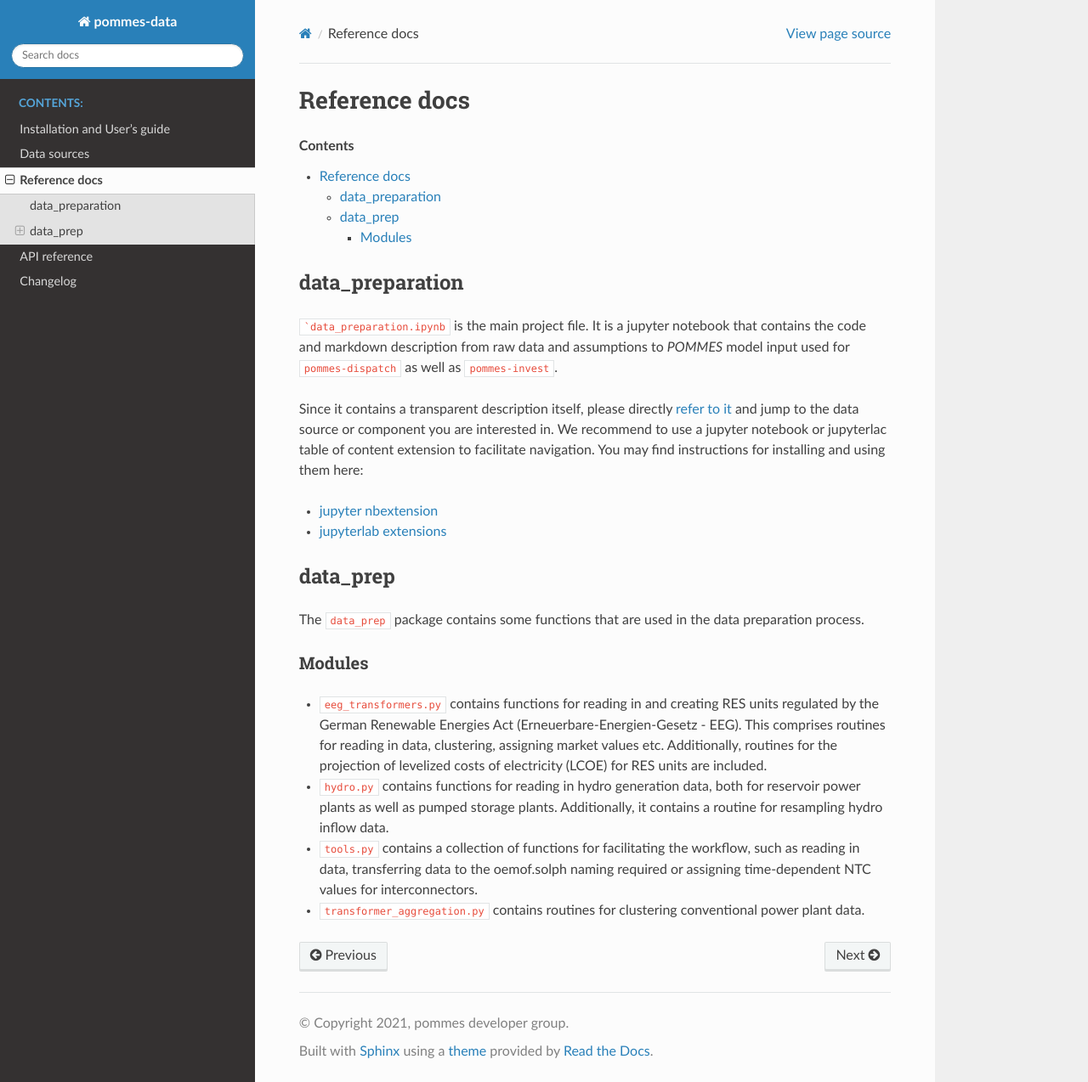
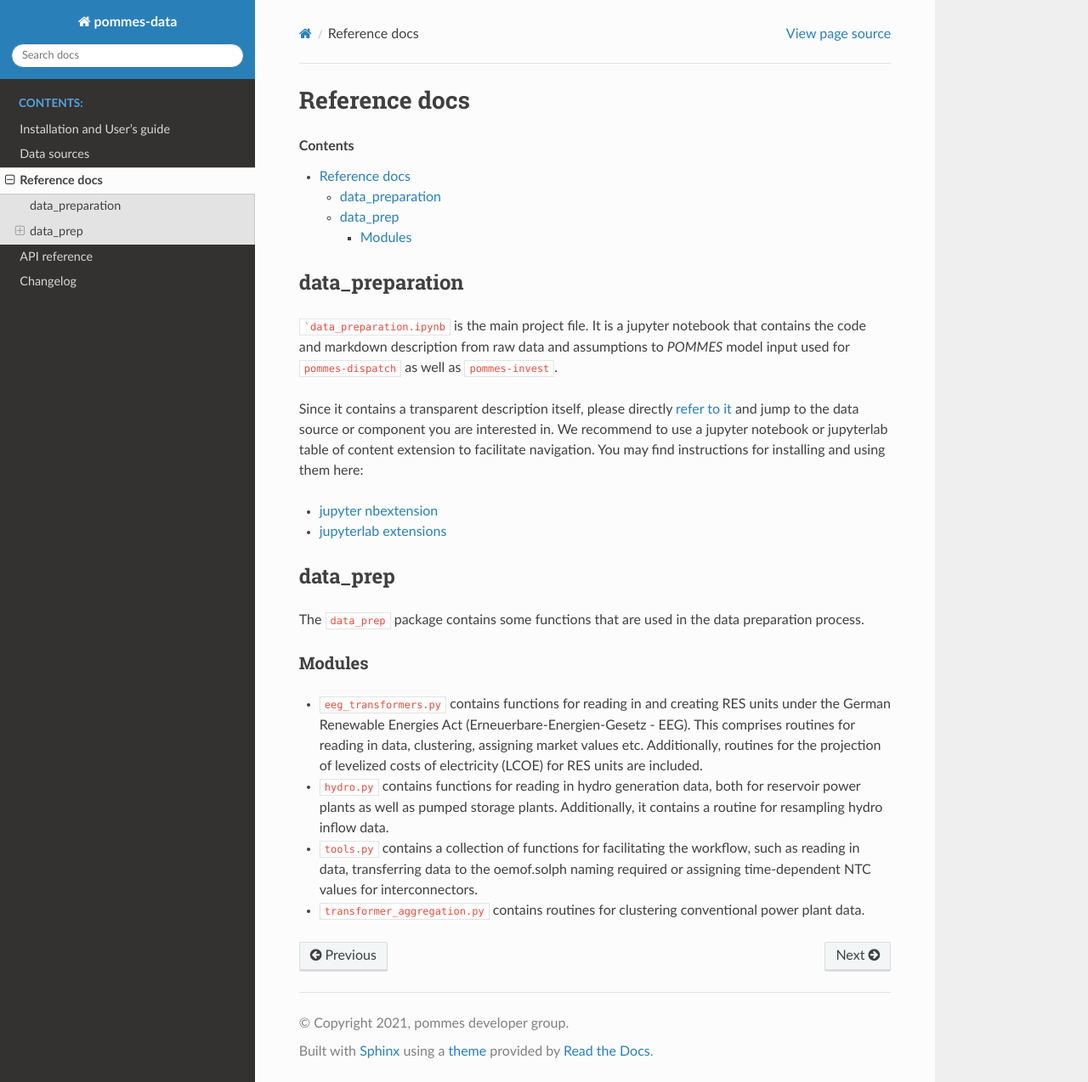
Before and after one commit to pommes-public/pommesdata, a Sphinx documentation site: the page built from docs/reference.rst, in a window 1280 px wide and 1274 px high. Shown: the whole window at 85% size. Built offline with Sphinx 7.4.7 and the Read the Docs theme 2.0.0, drawn with Linux system fonts in a browser that asks for light colours.

Commit message:
Add minor bugfixes

```diff
--- a/docs/reference.rst
+++ b/docs/reference.rst
@@ -13,7 +13,7 @@ to *POMMES* model input used for ``pommes-dispatch`` as well as ``pommes-invest`
 Since it contains a transparent description itself, please directly `refer
 to it <https://github.com/pommes-public/pommes-data/blob/dev/data_preparation.ipynb>`_
 and jump to the data source or component you are interested in. We recommend
-to use a jupyter notebook or jupyterlac table of content extension to facilitate
+to use a jupyter notebook or jupyterlab table of content extension to facilitate
 navigation. You may find instructions for installing and using them here:
 
 * `jupyter nbextension <https://jupyter-contrib-nbextensions.readthedocs.io/en/latest/install.html>`_
@@ -29,7 +29,7 @@ Modules
 +++++++
 
 * ``eeg_transformers.py`` contains functions for reading in and creating RES units
-  regulated by the German Renewable Energies Act (Erneuerbare-Energien-Gesetz - EEG).
+  under the German Renewable Energies Act (Erneuerbare-Energien-Gesetz - EEG).
   This comprises routines for reading in data, clustering, assigning market values etc.
   Additionally, routines for the projection of levelized costs of electricity (LCOE)
   for RES units are included.
```
Also changed, not shown: docs/usage.rst (+5 -5 lines).
